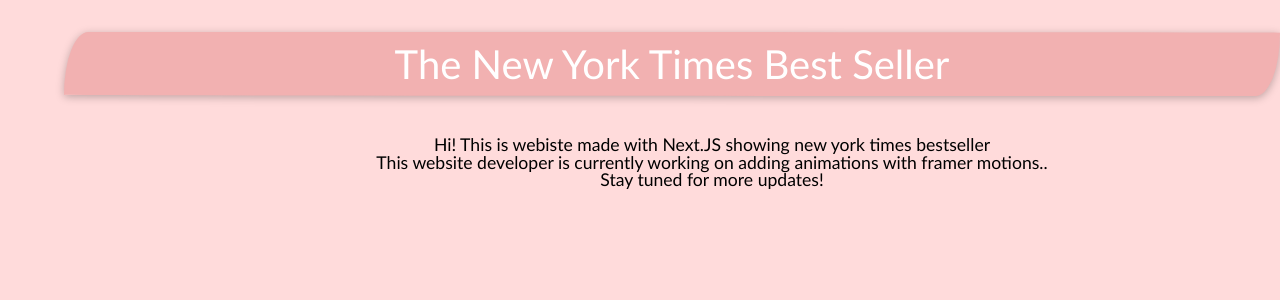
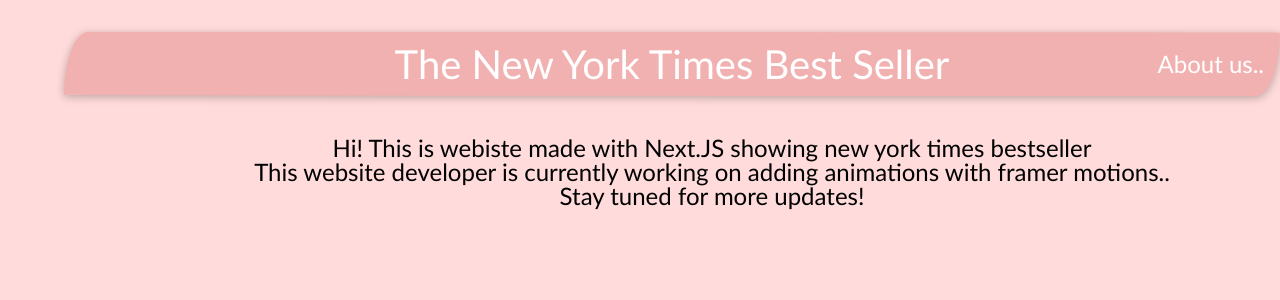
Before and after one commit to tnfus916/nyt-bestseller-nextjs, a Next.js app: page /about in a window 1280 px wide. Shown: the top 300 px of the page. Built offline with nearby package versions, Linux system fonts and the light colour scheme.

Commit message:
Feat: add about us page

```diff
--- a/app/(home)/page.tsx
+++ b/app/(home)/page.tsx
@@ -1,6 +1,5 @@
 import Link from 'next/link';
-import { MotionConfig, motion } from "framer-motion";
-import { Suspense, useEffect } from 'react';
+import { Suspense } from 'react';
 
 
 import { API_URL } from '../constants';
--- a/app/about/about.module.css
+++ b/app/about/about.module.css
@@ -1,4 +1,4 @@
-.container{
+.container {
   display: flex;
   flex-direction: column;
   align-items: center;
@@ -6,6 +6,6 @@
   margin: 20px;
   padding: 20px;
   width: 100%;
-    font-size: 1.1rem;
-    text-align:center;
+  font-size: 1.5rem;
+  text-align: center;
 }
--- a/components/header/header.module.css
+++ b/components/header/header.module.css
@@ -15,3 +15,14 @@
   font-size: 2.5rem;
   margin: 2rem;
 }
+
+.aboutUs {
+  display: flex;
+  flex-direction: column;
+  align-items: flex-start;
+  justify-content: center;
+  font-size: 1.5rem;
+  position: absolute;
+  right: 0;
+  margin-right: 1rem;
+}
--- a/components/header/header.tsx
+++ b/components/header/header.tsx
@@ -7,6 +7,7 @@
             <div>
                 <Link href="/">The New York Times Best Seller</Link>
             </div>
+            <Link href="/about" className={styles.aboutUs}>About us..</Link>
         </nav >
     )
 }
```
Lines whose indentation alone changed are shown as unchanged.
